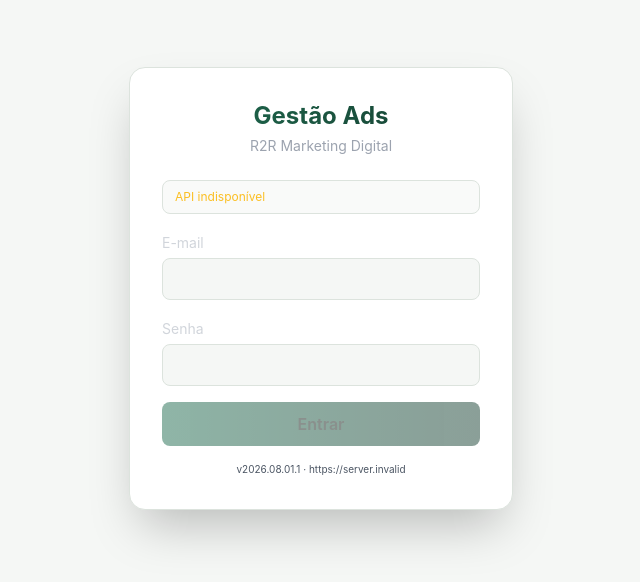
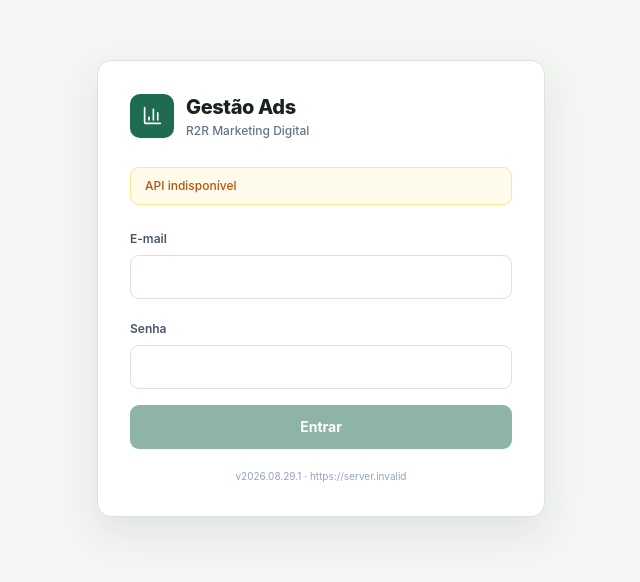
Before and after one commit to RuanMarcos38/Meta-ads, a React (Vite) app in the folder apps/web/: page /login in a window 1280 px wide. Shown: the part 112-694 px from the top of the page, without its empty margins (319-959 px from the left). Built offline with nearby package versions, Linux system fonts and the light colour scheme; no server answers.

Commit message:
style: refine login screen for production appearance

```diff
--- a/apps/web/src/pages/Login.tsx
+++ b/apps/web/src/pages/Login.tsx
@@ -1,10 +1,11 @@
 import { useEffect, useState } from 'react';
 import axios from 'axios';
+import { BarChart3 } from 'lucide-react';
 import { useNavigate } from 'react-router-dom';
 import { api, apiBaseURL } from '../api';
 import { useAuth } from '../store';
 
-const BUILD_ID = '2026.08.01.1';
+const BUILD_ID = '2026.08.29.1';
 
 type ApiErrorPayload = {
   error?: {
@@ -108,26 +109,34 @@ export default function Login() {
         : 'API indisponível';
 
   const statusClass = apiState === 'online' && adminReady !== false
-    ? 'text-green-400'
+    ? 'border-emerald-200 bg-emerald-50 text-emerald-700'
     : apiState === 'checking'
-      ? 'text-gray-500'
-      : 'text-amber-400';
+      ? 'border-slate-200 bg-slate-50 text-slate-500'
+      : 'border-amber-200 bg-amber-50 text-amber-700';
 
   return (
-    <div className="min-h-screen flex items-center justify-center px-4 py-8">
+    <div className="min-h-screen bg-[#f4f6f4] px-4 py-8">
+      <div className="mx-auto flex min-h-[calc(100vh-4rem)] max-w-md items-center justify-center">
         <form
           onSubmit={submit}
           data-build-id={BUILD_ID}
-        className="w-full max-w-sm bg-brand-card border border-brand-border rounded-2xl p-8 shadow-2xl"
+          className="w-full rounded-[14px] border border-[#dce3dd] bg-white p-7 shadow-[0_16px_38px_rgba(20,48,34,0.09)] sm:p-8"
         >
-        <h1 className="text-2xl font-bold text-center mb-1 bg-gradient-to-r from-brand-blue to-brand-purple bg-clip-text text-transparent">Gestão Ads</h1>
-        <p className="text-center text-sm text-gray-400 mb-6">R2R Marketing Digital</p>
+          <div className="mb-7 flex items-center gap-3">
+            <span className="grid h-11 w-11 place-items-center rounded-[10px] bg-brand-blue text-white shadow-sm">
+              <BarChart3 size={21} strokeWidth={1.9} />
+            </span>
+            <div>
+              <h1 className="text-xl font-extrabold tracking-[-0.02em] text-[#18231d]">Gestão Ads</h1>
+              <p className="mt-0.5 text-xs font-medium text-slate-500">R2R Marketing Digital</p>
+            </div>
+          </div>
 
-        <div className={`mb-4 rounded-lg border border-brand-border bg-brand-bg/60 px-3 py-2 text-xs ${statusClass}`}>
+          <div className={`mb-5 rounded-[9px] border px-3.5 py-2.5 text-xs font-medium ${statusClass}`}>
             {statusText}
           </div>
 
-        <label className="text-sm text-gray-300" htmlFor="email">E-mail</label>
+          <label className="text-xs font-semibold text-slate-600" htmlFor="email">E-mail</label>
           <input
             id="email"
             type="email"
@@ -135,10 +144,10 @@ export default function Login() {
             required
             value={email}
             onChange={(event) => setEmail(event.target.value)}
-          className="w-full mb-4 mt-1 px-3 py-2 rounded-lg bg-brand-bg border border-brand-border outline-none focus:border-brand-blue"
+            className="mb-4 mt-1.5 h-11 w-full rounded-[9px] border border-brand-border bg-white px-3.5 text-sm text-slate-800 outline-none transition-colors placeholder:text-slate-400 focus:border-[#91b19f]"
           />
 
-        <label className="text-sm text-gray-300" htmlFor="password">Senha</label>
+          <label className="text-xs font-semibold text-slate-600" htmlFor="password">Senha</label>
           <input
             id="password"
             type="password"
@@ -146,20 +155,21 @@ export default function Login() {
             required
             value={password}
             onChange={(event) => setPassword(event.target.value)}
-          className="w-full mb-4 mt-1 px-3 py-2 rounded-lg bg-brand-bg border border-brand-border outline-none focus:border-brand-blue"
+            className="mb-4 mt-1.5 h-11 w-full rounded-[9px] border border-brand-border bg-white px-3.5 text-sm text-slate-800 outline-none transition-colors focus:border-[#91b19f]"
           />
 
-        {error && <p className="text-red-400 text-sm mb-3" role="alert">{error}</p>}
+          {error && <p className="mb-3 rounded-[8px] border border-red-200 bg-red-50 px-3 py-2 text-sm text-red-700" role="alert">{error}</p>}
           <button
             disabled={loading || apiState === 'offline' || apiState === 'database-error'}
-          className="w-full py-2.5 rounded-lg bg-gradient-to-r from-brand-blue to-brand-purple font-semibold hover:opacity-90 disabled:opacity-50"
+            className="h-11 w-full rounded-[9px] bg-brand-blue text-sm font-bold text-white shadow-sm transition-colors hover:bg-brand-purple disabled:cursor-not-allowed disabled:opacity-50"
           >
             {loading ? 'Entrando...' : 'Entrar'}
           </button>
-        <p className="mt-4 text-center text-[10px] text-gray-600 break-all">
+          <p className="mt-5 break-all text-center text-[10px] text-slate-400">
             v{BUILD_ID} · {apiBaseURL}
           </p>
         </form>
       </div>
+    </div>
   );
 }
```
Lines whose indentation alone changed are shown as unchanged.
